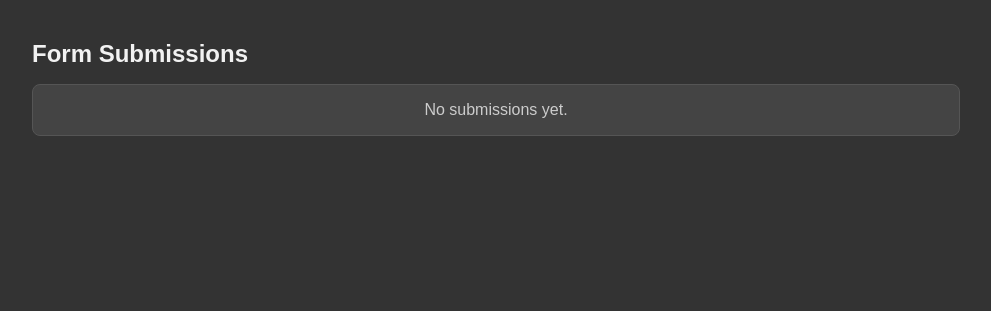
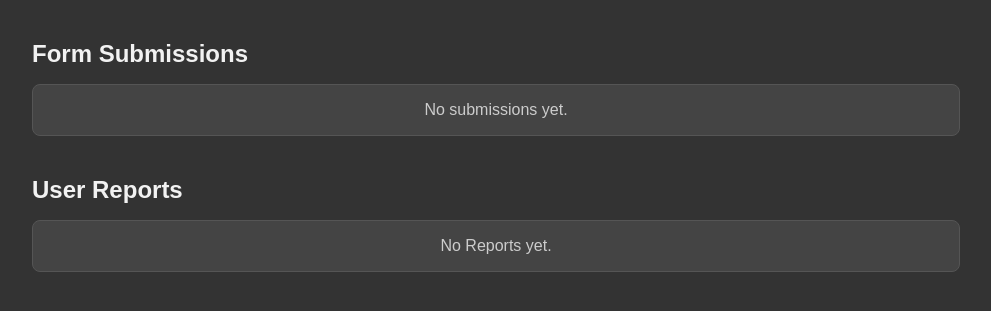
Before and after one commit to Majorkas/open-music-review, a Flask app: page /AdminView in a window 1280 px wide. Shown: the part 50-361 px from the top of the page, without its empty margins (144-1135 px from the left). Run offline with Flask 3, Linux system fonts and the light colour scheme; a user stored in the database is signed in.

Commit message:
copied the form submission and reworked it to display the reports instead with two links to either delete the review or ignore the report

```diff
--- a/templates/admin_view.html
+++ b/templates/admin_view.html
@@ -28,4 +28,35 @@
     {% endfor %}
   {% endif %}
 </div>
+<div class="admin-container">
+  <h2 class="admin-title">User Reports</h2>
+{% if reports|length == 0 %}
+    <div class="submission-card">
+      <p class="submission-empty">No Reports yet.</p>
+    </div>
+  {% else %}
+    {% for report in reports %}
+      <article class="submission-card">
+        <div class="submission-header">
+          <h3 class="submission-name">Report ID:{{ report.id }}</h3>
+
+
+        <div class="submission-meta">
+          Submitted by: <span class="submission-user">{{ report.reporter.username }}</span>
+          <span class="submission-id">User ID: {{ report.reporter_id }}</span>
+        </div>
+
+        <div class="submission-message">
+          {{ report.reason }}
+        </div>
+        <div class="review-actions">
+        <a href="{{ url_for('delete_review', review_id = report.review_id) }}">Delete Review</a>
+      </div>
+      <div class="review-actions">
+        <a href="{{ url_for('ignore_report', report_id = report.id) }}">Ignore</a>
+      </div>
+    </article>
+    {% endfor %}
+  {% endif %}
+</div>
 {%endblock%}
```
